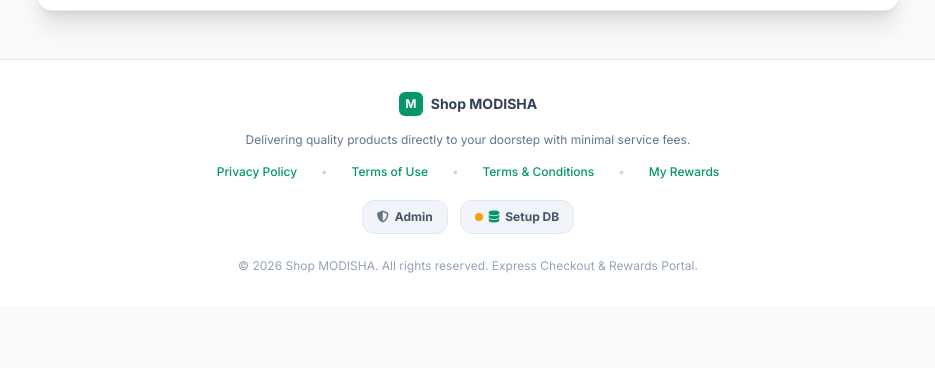
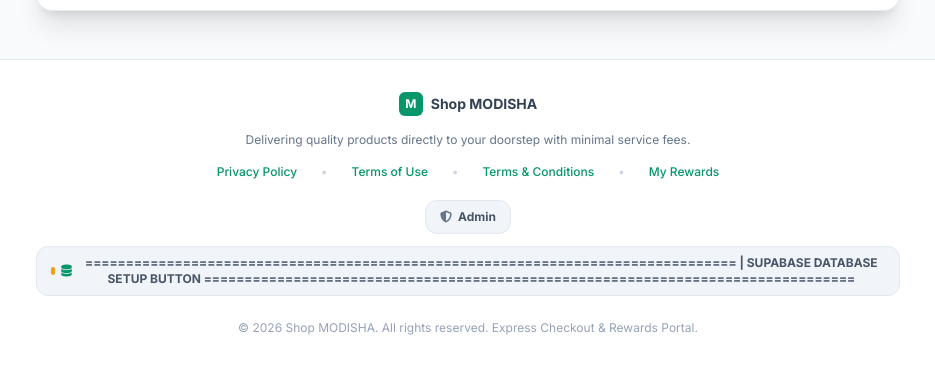
Before and after one commit to kgolaganopoosa/shopmodishaV2, a plain HTML site: page index.html in a window 1280 px wide. Shown: the part 963-1331 px from the top of the page, without its empty margins (172-1107 px from the left). Before the commit the page ends 1269 px from the top, so only its background shows below. Drawn offline with nearby package versions, Linux system fonts and the light colour scheme.

Commit message:
Comment out DB status text in setup button
Comment out the DB status text in the Supabase setup button.

```diff
--- a/index.html
+++ b/index.html
@@ -702,7 +702,9 @@
                 <button type="button" id="dbStatusBadge" onclick="openModal('supabaseConfigModal')" title="Configure Supabase Database" class="inline-flex items-center gap-1.5 text-xs font-bold text-slate-600 hover:text-slate-900 bg-slate-100 hover:bg-slate-200/80 px-3.5 py-2 rounded-xl border border-slate-200 transition">
                     <span id="dbStatusDot" class="w-2 h-2 rounded-full bg-amber-500"></span>
                     <i class="fa-solid fa-database text-emerald-600"></i>
-                    <span id="dbStatusText">Setup DB</span>
+                    ================================================================================
+                    <!--<span id="dbStatusText">Setup DB</span>--> | SUPABASE DATABASE SETUP BUTTON
+                    ================================================================================
                 </button>
             </div>
 
```
